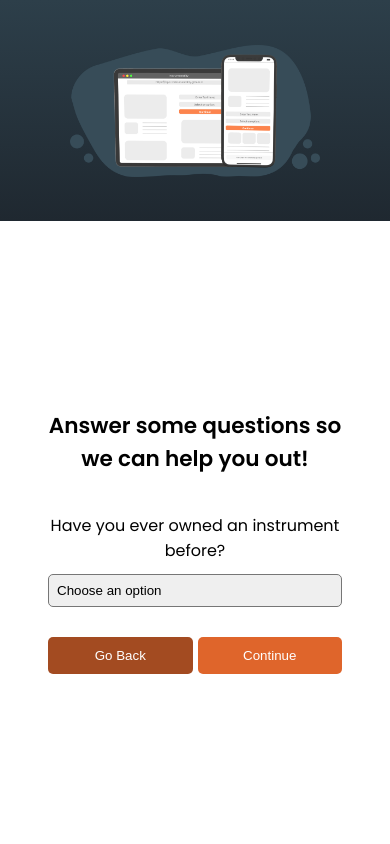
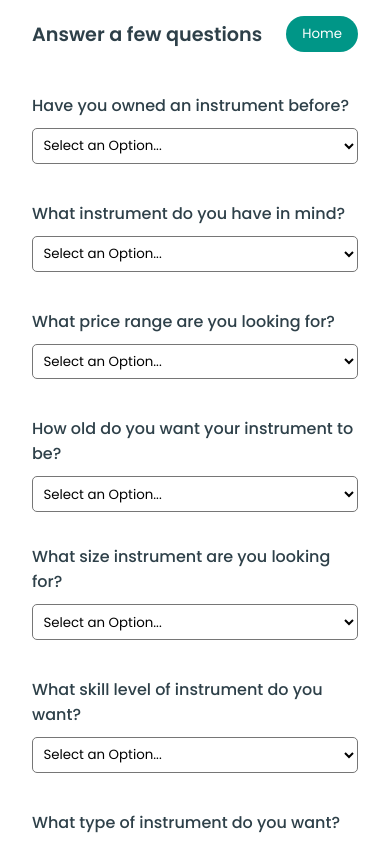
Before and after one commit to bpa-instrumentality/bpa-instrumentality.github.io, a plain HTML site: page instrumentfinder.html in a window 390 px wide. Drawn offline with Linux system fonts and the light colour scheme.

Commit message:
Added survey section for instrument finder

```diff
--- a/instrumentfinder.html
+++ b/instrumentfinder.html
@@ -4,66 +4,96 @@
     <meta charset="UTF-8">
     <meta http-equiv="X-UA-Compatible" content="IE=edge">
     <meta name="viewport" content="width=device-width, initial-scale=1.0">
-    <title>Instrument Finder Tool</title>
+    <title>Instrumentality | Finder Tool</title>
     <link rel="stylesheet" href="/assets/styles/instrumentfinder.css">
 </head>
 <body>
-    <main class="finder-page-survey">
-        <div class="banner">
-            <img src="/assets/images/survey-illustration.png" alt="">
-            <img src="/assets/images/survey-illustration-mobile.png" alt="" id="mobile-pic">
-            <h1 class="desc">Welcome to Instrumentality's instrument finder tool!</h1>
-            <p class="desc">Fill out the questions, and we will do the rest!</p>
+    <main class="box">
+        <div class="heading">
+            <h1>Answer a few questions</h1>
+            <a href="index.html"><button>Home</button></a>
         </div>
-        <section class="main-survey">
-            <div class="page1 page" id="page1">
-                <h1>Answer some questions so we can help you out!</h1>
-                <p>Have you ever owned an instrument before?</p>
-                <select name="experience" id="experience">
-                    <option selected disabled hidden value="none">Choose an option</option>
-                    <option value="1">No</option>
-                    <option value="2">Yes</option>
-                </select>
-                <div class="btns">
-                    <button class="btn firstBtn" disabled>Go Back</button>
-                    <button class="btn">Continue</button>
+        <section class="question-rows">
+            <div class="row">
+                <div>
+                    <p>Have you owned an instrument before?</p>
+                    <select id="exp">
+                        <option value="none" selected disabled hidden>Select an Option...</option>
+                        <option value="0">Yes</option>
+                        <option value="1">No</option>
+                    </select>
+                </div>
+                <div>
+                    <p>What instrument do you have in mind?</p>
+                    <select id="kind">
+                        <option value="none" selected disabled hidden>Select an Option...</option>
+                        <option value="0">Violin</option>
+                        <option value="1">Cello</option>
+                        <option value="2">Saxophone</option>
+                        <option value="3">Trumpet</option>
+                        <option value="4">Flute</option>
+                        <option value="5">Guitar</option>
+                    </select>
+                </div>
+                <div>
+                    <p>What price range are you looking for?</p>
+                    <select id="exp">
+                        <option value="none" selected disabled hidden>Select an Option...</option>
+                        <option value="0"><$5 per month</option>
+                        <option value="1">$5-$8 per month</option>
+                        <option value="2">$8-$12 per month</option>
+                        <option value="3">$12-$17 per month</option>
+                        <option value="4">$17-$25 per month</option>
+                        <option value="5">>$25 per month</option>
+                    </select>
+                </div>
+                <div>
+                    <p>How old do you want your instrument to be?</p>
+                    <select id="kind">
+                        <option value="none" selected disabled hidden>Select an Option...</option>
+                        <option value="0">I do not know</option>
+                        <option value="1"><5 years</option>
+                        <option value="2">5-10 years</option>
+                        <option value="3">10-25 years</option>
+                        <option value="4">25-50 years</option>
+                        <option value="5">Antique</option>
+                    </select>
                 </div>
             </div>
-            <div class="page2 page" id="page2">
-                <h1>Answer some questions so we can help you out!</h1>
-                <p>What instrument are you looking for?</p>
-                <select name="experience" id="experience">
-                    <option selected disabled hidden value="none">Choose an option</option>
-                    <option value="1">Violin</option>
-                    <option value="2">Cello</option>
-                    <option value="3">Saxophone</option>
-                    <option value="4">Trumpet</option>
-                    <option value="5">Flute</option>
-                </select>
-                <div class="btns">
-                    <button class="btn">Go Back</button>
-                    <button class="btn">Continue</button>
+            <div class="row">
+                <div>
+                    <p>What size instrument are you looking for?</p>
+                    <select id="exp">
+                        <option value="none" selected disabled hidden>Select an Option...</option>
+                        <option value="0">Small</option>
+                        <option value="1">Medium</option>
+                        <option value="2">Large</option>
+                        <option value="3">XL</option>
+                    </select>
                 </div>
-            </div>
-            <div class="page3 page" id="page3">
-                <h1>Answer some questions so we can help you out!</h1>
-                <p>What is your preferred price range?</p>
-                <select name="experience" id="experience">
-                    <option selected disabled hidden value="none">Choose an option</option>
-                    <option value="1"><$5 per month</option>
-                    <option value="2">$5 - $10 per month</option>
-                    <option value="3">$10 - $20 per month</option>
-                    <option value="4">$20 - $40 per month</option>
-                    <option value="5">>$40 per month</option>
-                </select>
-                <div class="btns">
-                    <button class="btn">Go Back</button>
-                    <button class="btn">Continue</button>
+                <div>
+                    <p>What skill level of instrument do you want?</p>
+                    <select id="exp">
+                        <option value="none" selected disabled hidden>Select an Option...</option>
+                        <option value="0">Beginner</option>
+                        <option value="1">Intermediate</option>
+                        <option value="2">Expert</option>
+                        <option value="3">Professional</option>
+                    </select>
+                </div>
+                <div>
+                    <p>What type of instrument do you want?</p>
+                    <select id="exp">
+                        <option value="none" selected disabled hidden>Select an Option...</option>
+                        <option value="0">Normal</option>
+                        <option value="1">Electric</option>
+                    </select>
+                </div>
+                <div>
+                    <button type="button" id="submit">Submit</button>
                 </div>
             </div>
         </section>
     </main>
-
-    <script src="/javascript/survey-multipage.js"></script>
 </body>
 </html>
--- a/scss/_variables.scss
+++ b/scss/_variables.scss
@@ -18,4 +18,5 @@ $text-two: #93b1c2;
 $text-three: #bdcbd3;
 $text-four: #8da3af;
 $text-five: #d2dce2;
+$text-six: #2e4049;
 $swiper-color: #445f70;
--- a/scss/aboutus.scss
+++ b/scss/aboutus.scss
@@ -262,12 +262,12 @@ body::-webkit-scrollbar-track {
     }
 }
 
-@media (max-height: 710px) {
+@media (max-height: 660px) {
     section.hero {
         row-gap: 2rem !important;
 
         h1 {
-            font-size: 2rem;
+            font-size: 3.5rem;
         }
     }
 }
--- a/scss/instrumentfinder.scss
+++ b/scss/instrumentfinder.scss
@@ -1,66 +1,109 @@
-@import "variables";
-@import "mixins";
+@import "_variables";
+@import "_mixins";
 @import url('https://fonts.googleapis.com/css2?family=Poppins:ital,wght@0,100;0,200;0,300;0,400;0,500;0,600;0,700;0,800;0,900;1,100;1,200;1,300;1,400;1,500;1,600;1,700;1,800;1,900&display=swap');
 
-body {
+html {
+    scroll-behavior: smooth
+}
+
+*{
     @include htmlreset;
 }
 
-main.finder-page-survey {
-    display: flex;
-    height: 100vh;
-    width: 100%;
-
-    div.banner {
-        background: linear-gradient($primary-bg-blue, $gradient-bg);
-        flex: 1 1 50%;
-        transition: flex .2s;
-        position: relative;
-        color: white;
+body{
+    overflow-x: hidden;
+    background-color: $primary-bg-blue;
+    color: $text-six;
     display: flex;
     align-items: center;
     justify-content: center;
-        flex-direction: column;
-        text-align: center;
-        padding: 0 2rem 0 2rem;
+    width: 100%;
+    min-height: 100vh;
+    overflow: hidden;
 
-
-        #mobile-pic {
-            display: none;
-        }
-
-        h1 {
-            margin: 1rem 0 0 0;
-            font-size: 1.8rem;
-        }
-
-        img {
-            width: 450px;
-            margin-bottom: 2.5rem;
+    &::before {
+        content: '';
+        position: absolute;
+        width: 100%;
+        height: 50%;
+        background-color: $secondary-bg-blue;
+        top: 50%;
+        left: 0;
+        z-index: -500;
     }
 }
 
-    section.main-survey {
+main.box {
+    width: 53rem;
+    height: 35rem;
     background-color: $white;
-        flex: 1 1 50%;
-        transition: flex .2s;
+    border-radius: 7px;
+    padding: 1rem 2rem;
+    display: flex;
+    flex-direction: column;
+    transition: all .3s;
+
+    .heading {
+        display: flex;
+        flex: 1 1 auto;
+        align-content: center;
+        justify-content: space-between;
+        h1 {
+            color: $text-six;
+            font-weight: 600;
+            font-size: 1.2rem;
             display: flex;
             align-items: center;
             justify-content: center;
-        padding: 2rem 3rem 2rem 3rem;
-        flex-direction: column;
-        text-align: center;
+        }
+
+        a {
+            text-decoration: none;
+            display: flex;
+            align-items: center;
+            justify-content: center;
+        }
+
+        button {
+            background-color: $primary-blue;
+            color: $white;
+            padding: 0.5rem 1rem;
+            border-radius: 50px;
+            border: none;
+            cursor: pointer;
+            transition: all .3s;
 
 
-        .btns {
-            display: flex;
-            gap: 5px;
+
+            &:hover {
+                background-color: $primary-blue-hover;
+            }
+        }
     }
 
+    section.question-rows {
+        flex: 1 1 90%;
+        display: flex;
+        align-items: center;
+        justify-content: space-between;
+        gap: 35px;
+
+        .row {
+            display: flex;
+            flex-direction: column;
+            align-items: center;
+            justify-content: space-between;
+            row-gap: 5px;
+
+            div {
+                position: relative;
+                margin: 1rem 0rem;
+                width: 100%;
 
                 button {
                     width: 100%;
-            padding: .7rem;
+                    padding: 0.6rem;
+                    margin-top: 2.1rem;
                     background-color: $primary-orange;
                     color: $white;
                     border-radius: 5px;
@@ -72,77 +115,65 @@ main.finder-page-survey {
                         background-color: $primary-orange-hover;
                     }
 
-            &:disabled {
-                background-color: $primary-orange-hover;
-            }
                 }
 
-        .page {
-            h1 {
-                font-size: 1.35rem;
-                font-weight: 600;
+                p {
+                    font-size: 1rem;
+                    font-weight: 500;
                 }
-            display: flex;
-            flex-direction: column;
-            row-gap: 1.9rem;
-            transition: all .3s;
 
                 select {
                     width: 100%;
+                    margin-top: 10px;
+                    padding: 0.4rem;
+                    background-color: $white;
                     border-radius: 5px;
-                padding: 0.5rem;
-                -webkit-appearance: none;
-                cursor: pointer;
                 }
-
-            p {
-                margin-top: -10px;
-                margin-bottom: -20px;
             }
         }
     }
 }
 
-
-@media (max-width: 900px) {
-    div.banner {
-        flex: 1 1 350px !important;
+@media (max-width: 53rem) {
+    main.box {
+        border-radius: 0;
     }
 }
 
-@media (max-width: 700px) {
-    main.finder-page-survey {
-        flex-direction: column;
-
-        div.banner {
-            flex: 1 1 10% !important;
-
-            .desc {
-                display: none;
-            }
-
-            img {
-                width: 250px !important;
-                margin-bottom: 0;
-                display: none;
-            }
-
-            #mobile-pic {
-                display: block;
+@media (max-width:763px) {
+    button {
+        margin-top: 0 !important;
     }
 }
 
-        main.main-survey {
-            flex: 1 1 90% !important;
+@media (max-width:700px) {
+    main.box {
+        height: 40rem !important;
+    }
+}
+
+@media (max-width:523px) {
+    main.box {
+        min-height: 100vh;
+        overflow-y: scroll;
+        overflow-x: hidden;
+        section.question-rows {
+            flex-direction: column;
+            gap: 0;
+            margin-top: 25px;
+            justify-content: center;
         }
     }
 }
 
-@media (max-width: 1121px) {
-    main.finder-page-survey {
-        div.banner {
-            img {
-                width: 250px;
+@media (max-width:379px) {
+    main.box {
+        text-align: center;
+        padding: 1rem;
+        .heading {
+            justify-content: center;
+            button {
+                display: none;
             }
         }
     }
--- /dev/null
+++ b/scss/instrumentresults.scss
@@ -0,0 +1,112 @@
+@import "_variables";
+@import "_mixins";
+@import url('https://fonts.googleapis.com/css2?family=Poppins:ital,wght@0,100;0,200;0,300;0,400;0,500;0,600;0,700;0,800;0,900;1,100;1,200;1,300;1,400;1,500;1,600;1,700;1,800;1,900&display=swap');
+
+html {
+    scroll-behavior: smooth
+}
+
+*{
+    @include htmlreset;
+}
+
+html, body {
+    width: 100%;
+    height: 100%;
+}
+
+body {
+    width: 100%;
+    min-height: 100vh;
+    background-color: $secondary-bg-blue;
+    color: $white;
+    padding: 1rem;
+    display: flex;
+    flex-direction: column;
+    position: relative;
+}
+
+div.header {
+    width: 100%;
+    height: 100%;
+    text-align: center;
+    height: auto;
+    h1 {
+        font-size: 2.2rem;
+    }
+    span {
+        color: $primary-orange
+    }
+
+    p {
+        color: $text-two;
+        font-size: 1rem;
+        margin-top: .3rem;
+        margin-bottom: 2rem;
+    }
+}
+
+section.results {
+    width: 100%;
+    height: 100%;
+    overflow-y: scroll;
+    overflow-x: hidden;
+    display: flex;
+    align-items: flex-start;
+    justify-content: flex-start;
+
+    div.card {
+        background-color: $primary-bg-blue;
+        border: 2px solid $outline-contrast;
+        padding: 1rem;
+        // width: fit-content;
+        // height: fit-content;
+        width: 0%;
+        height: 0%;
+        transition: height .3s ease-in-out, width .3s ease-in-out;
+        animation: testAnim .3s linear;
+
+        &:hover{
+            height: 100%;
+            width: fit-content;
+            p {
+                opacity: 1;
+                position: relative;
+            }
+
+        }
+
+        @keyframes testAnim {
+            0% {
+                height: 0px;
+                width: 0px;
+            }
+
+            100% {
+                height: fit-content;
+                width: fit-content;
+            }
+        }
+
+        p {
+            opacity: 0;
+            position: absolute;
+            transition: all .5s;
+        }
+    }
+}
+
+
+
+section.results::-webkit-scrollbar {
+    display: none;
+}
+
+section.results::-webkit-scrollbar-track {
+    background: #334652;
+}
+
+section.results::-webkit-scrollbar-thumb {
+    background-color: #1a242b;
+    border-radius: 6px;
+}
```
Also changed, not shown: instrumentresults.html (added, +21 -0 lines), scss/landing.scss (+5 -4 lines), assets/images/Group 32.png (added), assets/styles/aboutus.css, assets/styles/instrumentfinder.css, assets/styles/instrumentresults.css (added), assets/styles/landing.css, 4 other files. Lines whose indentation alone changed are shown as unchanged.
